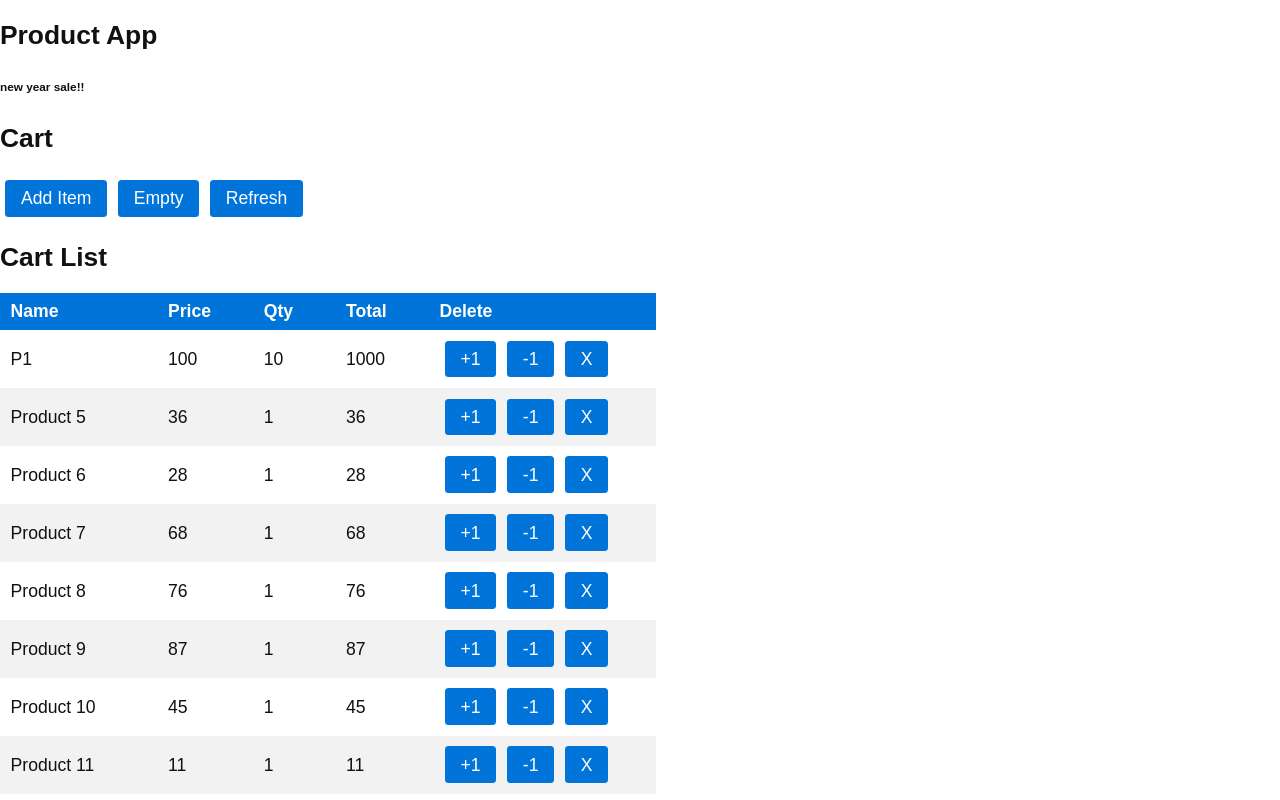
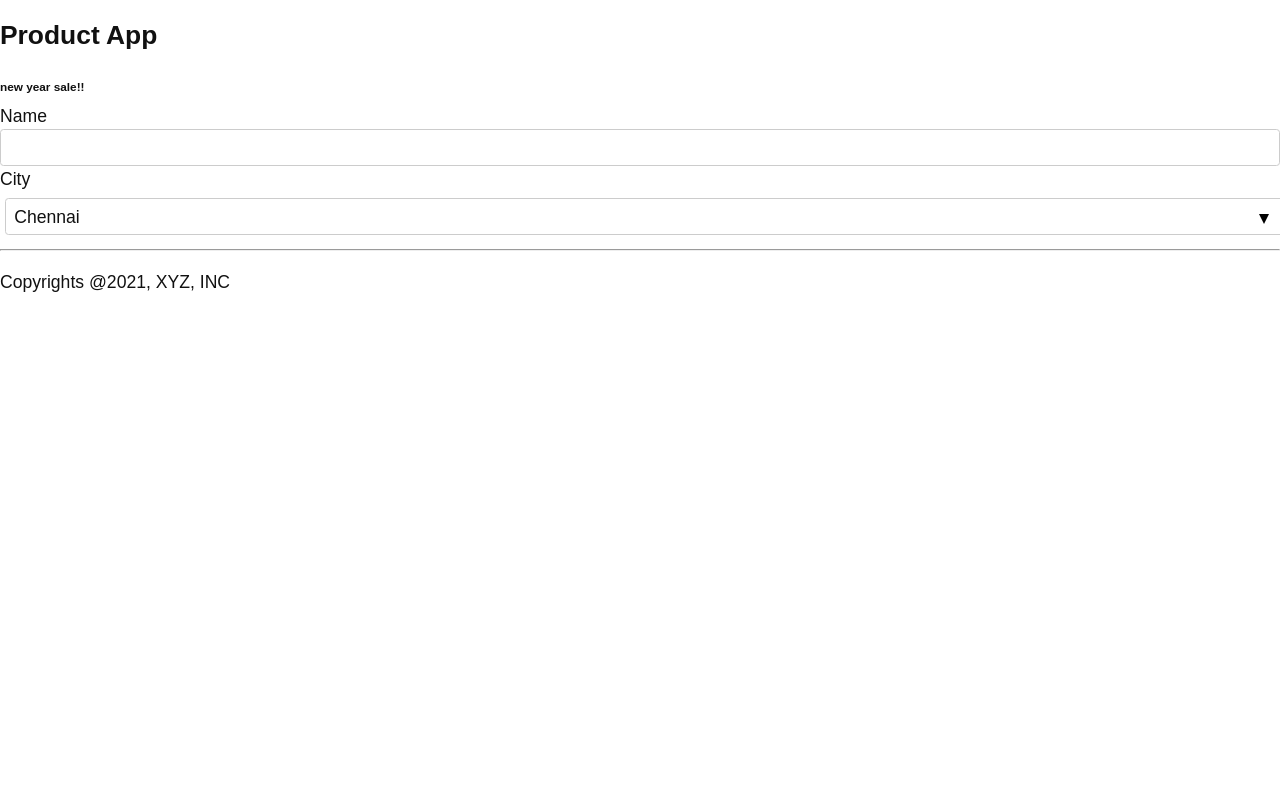
Before and after one commit to nodesense/siemens-react-redux, a React (Create React App) app: page / in a window 1280 px wide. Shown: the top 800 px of the page. Built offline with nearby package versions, Linux system fonts and the light colour scheme.

Commit message:
simple forms

```diff
--- a/src/app/App.js
+++ b/src/app/App.js
@@ -1,5 +1,6 @@
 import React from 'react';
 import Cart from './components/Cart';
+import Checkout from './components/Checkout';
 
 import Counter from './components/Counter';
 import Footer from './components/Footer';
@@ -30,7 +31,9 @@ function App() {
                     slogan='new year sale!!'
             />
 
-            <Cart />
+            <Checkout />
+
+            {/* <Cart /> */}
 
             {/* <FuncCounter startValue={100} />
             <hr />
--- a/src/app/components/Cart.js
+++ b/src/app/components/Cart.js
@@ -29,7 +29,6 @@ class Cart extends Component {
             }
 
             items.push(item)
-
         }
 
         this.state = {
@@ -80,7 +79,8 @@ class Cart extends Component {
 
         const items = this.state.items.map (item => {
             if (item.id === id) {
-                return {...item, qty}
+                 return {...item, qty}
+                // item.qty = qty // BAD PART
             }
 
             return item; // without change
--- /dev/null
+++ b/src/app/components/Checkout.js
@@ -0,0 +1,48 @@
+// working with input controls
+// formik
+// working with ref
+import React from 'react';
+
+
+class Checkout extends React.Component {
+    constructor(props){
+        super(props)
+
+        this.state = {
+            name: '',
+            city: ''
+        }
+    }
+
+    valueChangeHandler = (e) => {
+        const {name, value} = e.target; // target is real dom reference, input, select tag
+        console.log('change handler', name, value)
+        // update the state, so that virutal dom shall be updated, keep inline with real dom
+        this.setState ({
+            [name]: value
+        })
+    }
+
+    render() {
+        return (
+            <div>
+                <form>
+                    Name <input name="name" type="text"
+                                value={this.state.name}
+                                onChange={this.valueChangeHandler}
+                                />
+                    City <select name="city"
+                                 value={this.state.city}
+                                 onChange={this.valueChangeHandler}
+                    >
+                        <option value="CH">Chennai</option>
+                        <option value="BLR">Bengaluru</option>
+                        <option value="MY">Mysore</option>
+                    </select>
+                </form>
+            </div>
+        )
+    }
+}
+
+export default Checkout;
```
